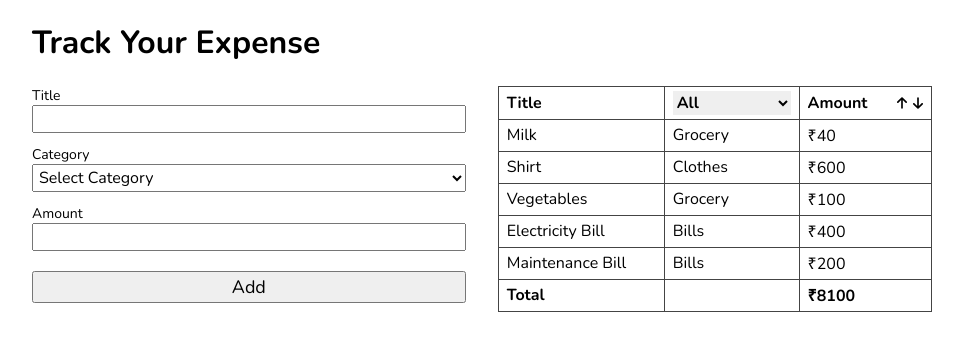
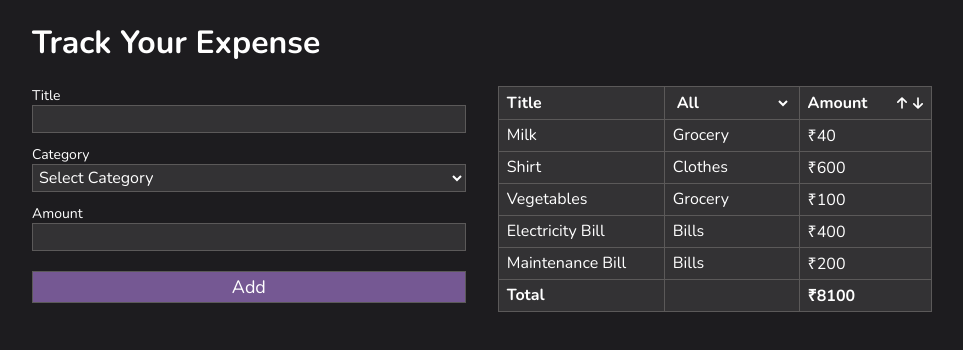
Before and after one commit to YaminiSharma780/Expenzo, a React (Vite) app: page / in a window 1280 px wide. Shown: the top 350 px of the page, without its empty margins (158-1121 px from the left). Built offline with nearby package versions, Linux system fonts and the light colour scheme.

Commit message:
ui adjusted for table and form

```diff
--- a/package.json
+++ b/package.json
@@ -10,6 +10,7 @@
     "preview": "vite preview"
   },
   "dependencies": {
+    "@fortawesome/react-fontawesome": "^0.2.2",
     "react": "^19.0.0",
     "react-dom": "^19.0.0"
   },
--- a/src/App.css
+++ b/src/App.css
@@ -3,6 +3,8 @@
 body {
     font-family: "Nunito", sans-serif;
     margin: 0 32px;
+    background-color: #1d1c1f;
+    color: white;
 }
 
 main {
@@ -26,6 +28,8 @@ main {
 .expense-table {
     width: 100%;
     border-collapse: collapse;
+    border: 1px solid rgb(91, 89, 89);
+    ;
 }
 
 .expense-table select {
@@ -33,6 +37,8 @@ main {
     width: 100%;
     border: none;
     outline: none;
+    color: white;
+    background-color: #333234;
 }
 
 .amount-column div {
@@ -41,6 +47,10 @@ main {
 
 .amount-column span {
     margin-right: 6px;
+}
+
+svg {
+    fill: white;
 }
 
 .arrow {
@@ -66,15 +76,19 @@ main {
 
 .expense-table th,
 .expense-table td {
-    border: 1px solid #444;
     text-align: left;
     padding: 4px 8px;
+    border: 1px solid rgb(91, 89, 89);
+    background-color: #333234;
 }
 
 .select-category {
     height: 28px;
     padding: 1px 2px;
     font: inherit;
+    color: white;
+    border: 1px solid rgb(91, 89, 89);
+    background-color: #333234;
 }
 
 .input-container {
@@ -90,6 +104,9 @@ main {
 .input-container input {
     height: 28px;
     font-family: inherit;
+    color: white;
+    background-color: #333234;
+    border: 1px solid rgb(91, 89, 89);
 }
 
 .add-btn {
@@ -98,6 +115,9 @@ main {
     font-size: 18px;
     font-family: inherit;
     margin-top: 8px;
+    color: white;
+    background-color: #755893;
+    border: 1px solid rgb(91, 89, 89);
 }
 
 .context-menu {
--- a/src/components/ExpenseTable.jsx
+++ b/src/components/ExpenseTable.jsx
@@ -1,5 +1,5 @@
 import React from "react";
-
+import "../App.css";
 export default function ExpenseTable({ expenses }) {
   return (
     <table className="expense-table">
```
Also changed, not shown: 1 other file (tests, documents, lock files or other folders).
